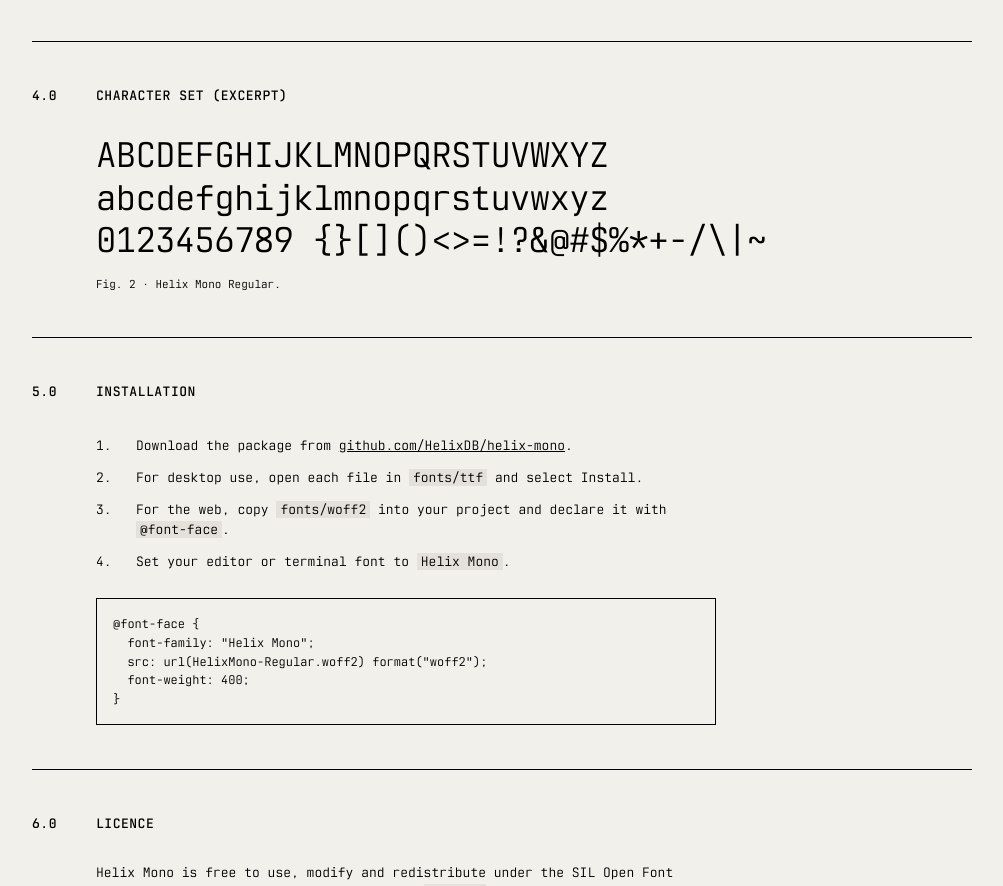
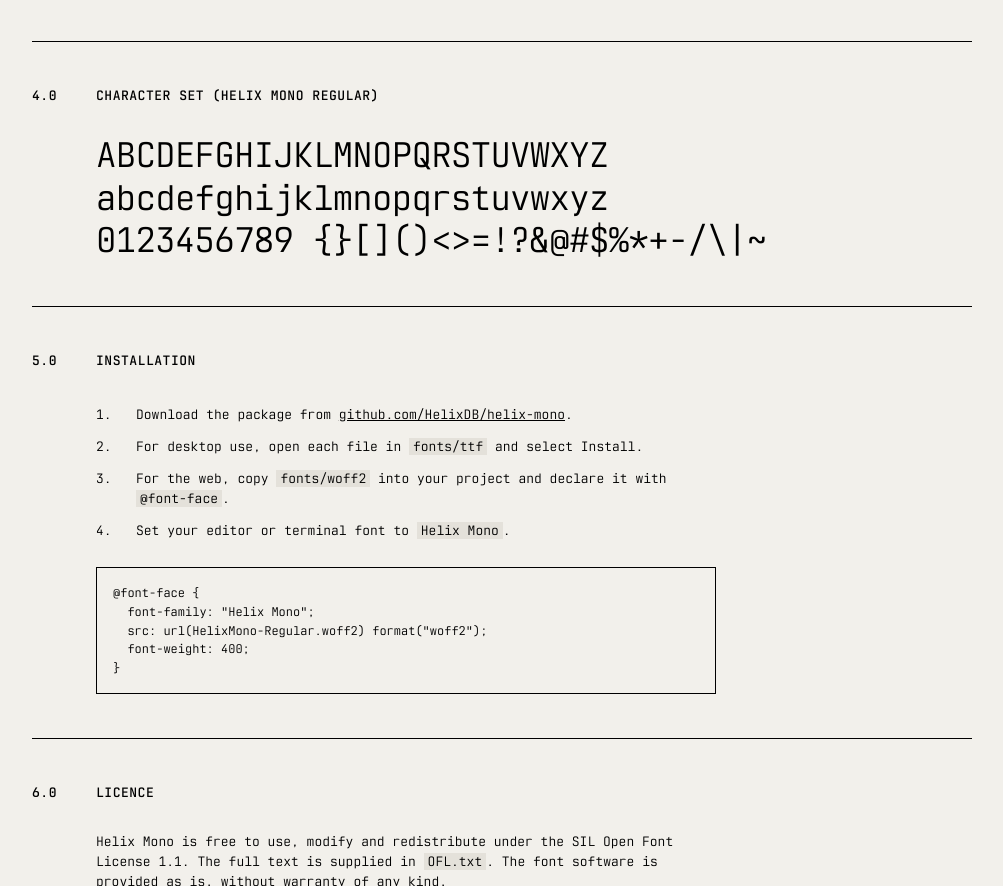
Before and after one commit to HelixDB/helix-mono, a plain HTML site: page index.html in a window 1280 px wide. Shown: the part 1805-2691 px from the top of the page, without its empty margins (138-1141 px from the left). Drawn offline with Linux system fonts and the light colour scheme.

Commit message:
Character set: name the style, drop the caption
Co-Authored-By: Claude Opus 5.5 <noreply@anthropic.com>

```diff
--- a/index.html
+++ b/index.html
@@ -158,12 +158,10 @@ pre{font:inherit;font-size:12px;border:1px solid var(--ink);padding:16px;margin-
 </section>
 
 <section>
-  <h2><span>4.0</span>Character set (excerpt)</h2>
+  <h2><span>4.0</span>Character set (Helix Mono Regular)</h2>
   <div class="body">
     <figure>
-      <p class="chars">ABCDEFGHIJKLMNOPQRSTUVWXYZ<br>abcdefghijklmnopqrstuvwxyz<br>0123456789 {}[]()&lt;&gt;=!?&amp;@#$%*+-/\|~</p>
-      <figcaption>Fig. 2 · Helix Mono Regular.</figcaption>
-    </figure>
+      <p class="chars">ABCDEFGHIJKLMNOPQRSTUVWXYZ<br>abcdefghijklmnopqrstuvwxyz<br>0123456789 {}[]()&lt;&gt;=!?&amp;@#$%*+-/\|~</p>    </figure>
   </div>
 </section>
 
```
